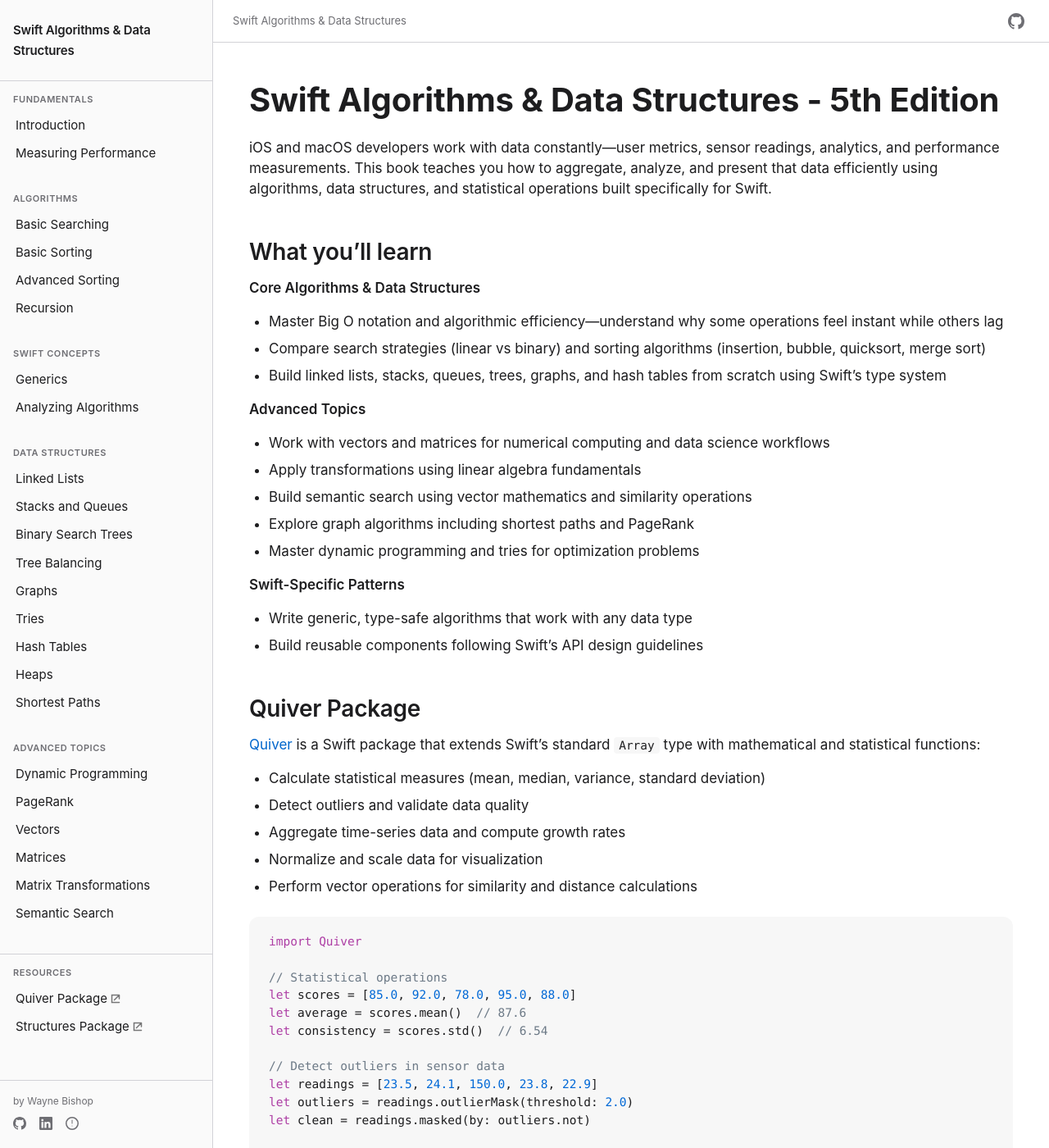
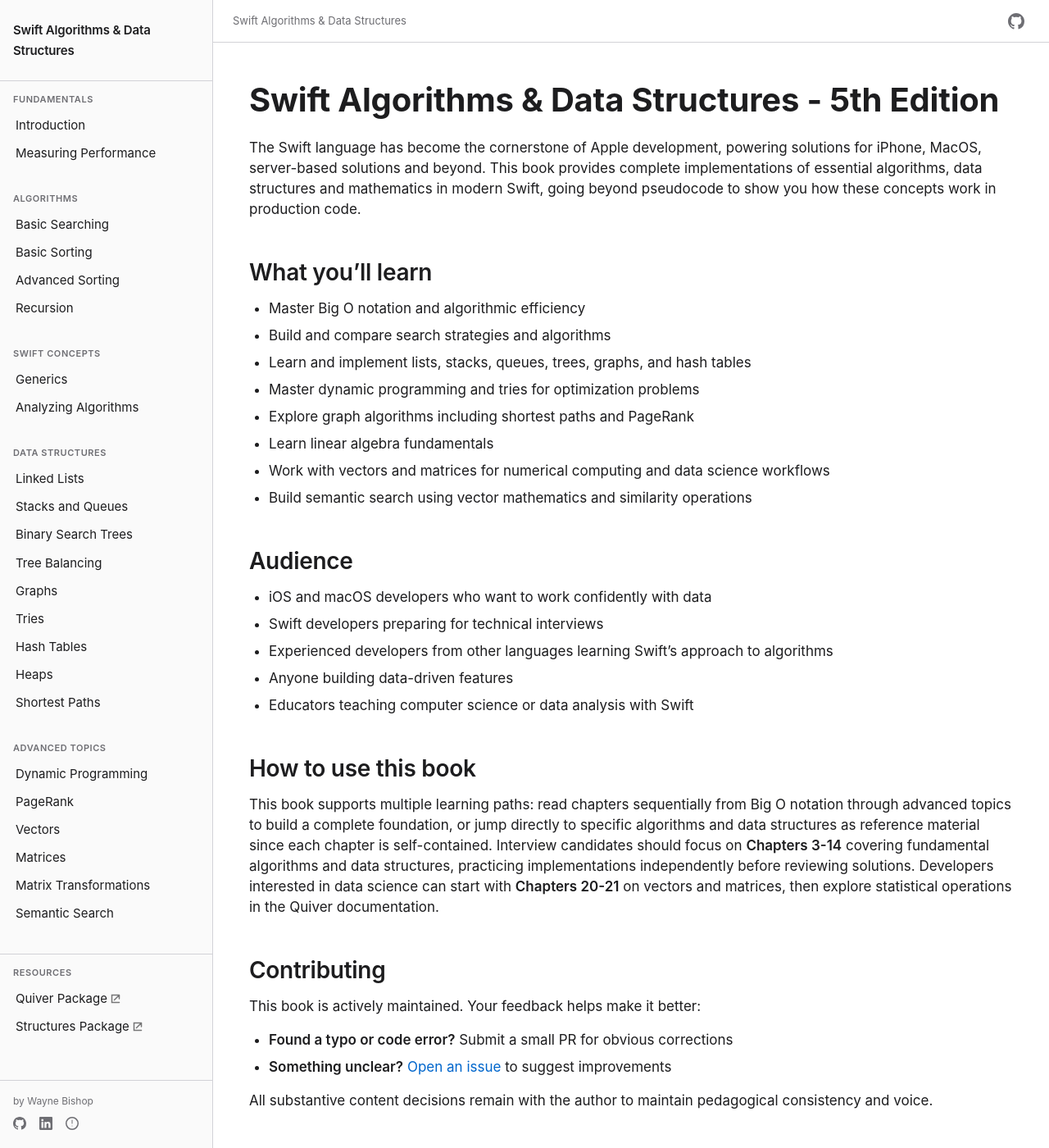
Before and after one commit to waynewbishop/swift-algorithms, a Jekyll site: the page built from index.md, in a window 1280 px wide and 1400 px high. Shown: the whole window at 82% size. Built offline with Jekyll 4.4.1, drawn with Linux system fonts in a browser that asks for light colours; some of the changed text lies outside the part shown.

Commit message:
refactor: condensed content..

````diff
--- a/index.md
+++ b/index.md
@@ -5,71 +5,30 @@
 
 # Swift Algorithms & Data Structures - 5th Edition
 
-iOS and macOS developers work with data constantly—user metrics, sensor readings, analytics, and performance measurements. This book teaches you how to aggregate, analyze, and present that data efficiently using algorithms, data structures, and statistical operations built specifically for Swift.
+The Swift language has become the cornerstone of Apple development, powering solutions for iPhone, MacOS, server-based solutions and beyond. This book provides complete implementations of essential algorithms, data structures and mathematics in modern Swift, going beyond pseudocode to show you how these concepts work in production code.
 
 ## What you'll learn
 
-**Core Algorithms & Data Structures**
-- Master Big O notation and algorithmic efficiency—understand why some operations feel instant while others lag
-- Compare search strategies (linear vs binary) and sorting algorithms (insertion, bubble, quicksort, merge sort)
-- Build linked lists, stacks, queues, trees, graphs, and hash tables from scratch using Swift's type system
-
-**Advanced Topics**
+- Master Big O notation and algorithmic efficiency
+- Build and compare search strategies and algorithms
+- Learn and implement lists, stacks, queues, trees, graphs, and hash tables
+- Master dynamic programming and tries for optimization problems
+- Explore graph algorithms including shortest paths and PageRank
+- Learn linear algebra fundamentals
 - Work with vectors and matrices for numerical computing and data science workflows
-- Apply transformations using linear algebra fundamentals
 - Build semantic search using vector mathematics and similarity operations
-- Explore graph algorithms including shortest paths and PageRank
-- Master dynamic programming and tries for optimization problems
-
-**Swift-Specific Patterns**
-- Write generic, type-safe algorithms that work with any data type
-- Build reusable components following Swift's API design guidelines
-
-## Quiver Package
-
-[Quiver](https://github.com/waynewbishop/bishop-algorithms-quiver-package) is a Swift package that extends Swift's standard `Array` type with mathematical and statistical functions:
-- Calculate statistical measures (mean, median, variance, standard deviation)
-- Detect outliers and validate data quality
-- Aggregate time-series data and compute growth rates
-- Normalize and scale data for visualization
-- Perform vector operations for similarity and distance calculations
-
-```swift
-import Quiver
-
-// Statistical operations
-let scores = [85.0, 92.0, 78.0, 95.0, 88.0]
-let average = scores.mean()  // 87.6
-let consistency = scores.std()  // 6.54
-
-// Detect outliers in sensor data
-let readings = [23.5, 24.1, 150.0, 23.8, 22.9]
-let outliers = readings.outlierMask(threshold: 2.0)
-let clean = readings.masked(by: outliers.not)
-
-// Vector operations for similarity
-let user1 = [5.0, 3.0, 4.0, 1.0]
-let user2 = [4.0, 3.0, 5.0, 2.0]
-let similarity = user1.cosineSimilarity(user2)
-```
 
 ## Audience
 
-**This book is for:**
 - iOS and macOS developers who want to work confidently with data
 - Swift developers preparing for technical interviews
 - Experienced developers from other languages learning Swift's approach to algorithms
-- Anyone building data-driven features (analytics, recommendations, search, visualizations)
+- Anyone building data-driven features
 - Educators teaching computer science or data analysis with Swift
-
-**You should have:**
-- Basic Swift proficiency (variables, functions, loops, optionals)
-- Familiarity with Xcode and Swift Playgrounds
-- No prior algorithms or mathematics background required
 
 ## How to use this book
 
-  This book supports multiple learning paths: read chapters sequentially from Big O notation through advanced topics to build a complete foundation, or jump directly to specific algorithms and data structures as reference material since each chapter is self-contained. Interview candidates should focus on Chapters **3-14** covering fundamental algorithms and data structures, practicing implementations independently before reviewing solutions. Developers interested in data science can start with Chapters **20-21** on vectors and matrices, then explore statistical operations in the Quiver documentation.
+  This book supports multiple learning paths: read chapters sequentially from Big O notation through advanced topics to build a complete foundation, or jump directly to specific algorithms and data structures as reference material since each chapter is self-contained. Interview candidates should focus on **Chapters 3-14** covering fundamental algorithms and data structures, practicing implementations independently before reviewing solutions. Developers interested in data science can start with **Chapters 20-21** on vectors and matrices, then explore statistical operations in the Quiver documentation.
 
 ## Contributing
 
````
